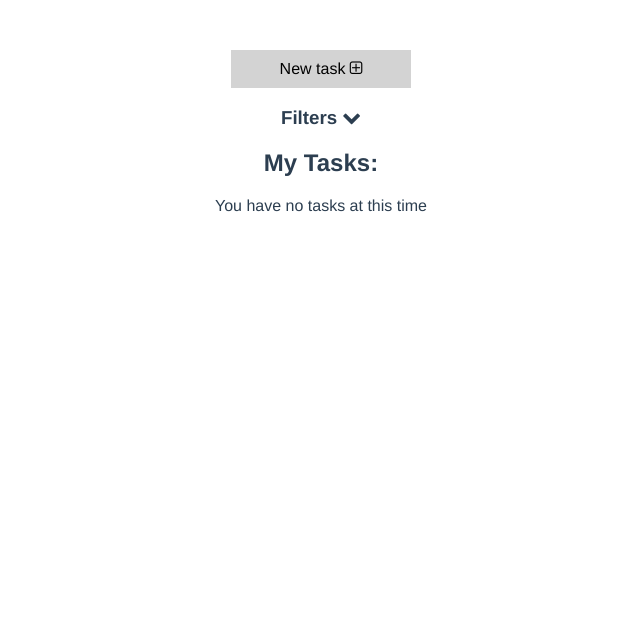
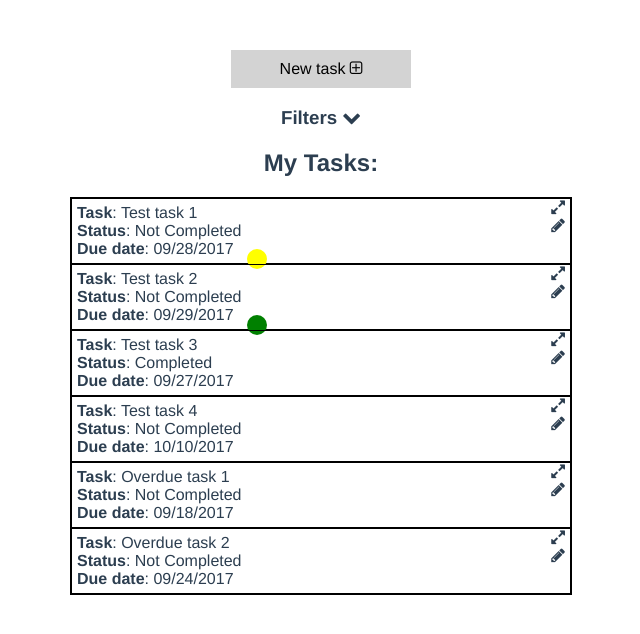
Before and after one commit to axprin/tasks-todo, a Vue app: page / in a window 1280 px wide. Shown: the top 634 px of the page, without its empty margins (319-959 px from the left). Built offline with nearby package versions, Linux system fonts and the light colour scheme.

Commit message:
adds color indicator for due dates that are today or tomorrow

```diff
--- a/src/components/Task.vue
+++ b/src/components/Task.vue
@@ -13,6 +13,7 @@
       </div>
       <div>
         <span class="heading">Due date</span>: {{ this.formatDate(this.task.dueDate) }}
+        <div class="due-indicator" v-bind:class="this.indicatorState"></div>
       </div>
     </div>
     <div class="details">
@@ -62,11 +63,27 @@ export default {
     return {
       editMode: false,
       isActive: false,
+      indicatorState: '',
     };
+  },
+  mounted() {
+    this.setIndicator();
   },
   methods: {
     formatDate(date) {
       return moment(date).format('MM/DD/YYYY');
+    },
+    setIndicator() {
+      if (moment(this.task.dueDate).isSame(moment(), 'date')) {
+        // set indicator to Green if due date is tomorrow
+        this.indicatorState = 'today';
+      } else if (moment(this.task.dueDate).isSame(moment().add(1, 'day'), 'date')) {
+        // set indicator to Yellow if due date is today
+        this.indicatorState = 'tomorrow';
+      } else {
+        // otherwise, remove indicator
+        this.indicatorState = '';
+      }
     },
     showDetails() {
       this.isActive = true;
@@ -83,6 +100,7 @@ export default {
     },
     saveTask() {
       this.editMode = false;
+      this.setIndicator();
     },
   },
   components: {
@@ -130,6 +148,20 @@ export default {
     font-weight: bold;
     float: left;
   }
+  .due-indicator {
+    height: 20px;
+    width: 20px;
+    position: absolute;
+    border-radius: 10px;
+    top: 50px;
+    left: 175px;
+    &.today {
+      background-color: yellow;
+    }
+    &.tomorrow {
+      background-color: green;
+    }
+  }
   .task-name {
     float: left;
     display: block;
@@ -147,6 +179,7 @@ export default {
     float: right;
     top: 0px;
     right: 5px;
+    cursor: pointer;
   }
 }
 </style>
--- a/src/store.js
+++ b/src/store.js
@@ -10,12 +10,12 @@ const store = new Vuex.Store({
   state: {
     tasks: [
       // // un-comment these lines for some test data:
-      // { id: 1, name: 'Test task 1', details: 'This task is due today', completed: false, dueDate: moment(new Date()).toDate() },
-      // { id: 2, name: 'Test task 2', details: 'This task is due tomorrow', completed: false, dueDate: moment(new Date()).add(1, 'days').toDate() },
-      // { id: 3, name: 'Test task 3', details: 'This task was due yesterday', completed: true, dueDate: moment(new Date()).add(-1, 'days').toDate() },
-      // { id: 4, name: 'Test task 4', details: 'This task is due a ways into the future', completed: false, dueDate: moment(new Date()).add(12, 'days').toDate() },
-      // { id: 5, name: 'Overdue task 1', details: 'This was already due', completed: false, dueDate: moment(new Date()).add(-10, 'days').toDate() },
-      // { id: 6, name: 'Overdue task 2', details: 'This was already due', completed: false, dueDate: moment(new Date()).add(-4, 'days').toDate() },
+      { id: 1, name: 'Test task 1', details: 'This task is due today', completed: false, dueDate: moment(new Date()).toDate() },
+      { id: 2, name: 'Test task 2', details: 'This task is due tomorrow', completed: false, dueDate: moment(new Date()).add(1, 'days').toDate() },
+      { id: 3, name: 'Test task 3', details: 'This task was due yesterday', completed: true, dueDate: moment(new Date()).add(-1, 'days').toDate() },
+      { id: 4, name: 'Test task 4', details: 'This task is due a ways into the future', completed: false, dueDate: moment(new Date()).add(12, 'days').toDate() },
+      { id: 5, name: 'Overdue task 1', details: 'This was already due', completed: false, dueDate: moment(new Date()).add(-10, 'days').toDate() },
+      { id: 6, name: 'Overdue task 2', details: 'This was already due', completed: false, dueDate: moment(new Date()).add(-4, 'days').toDate() },
     ],
   },
   mutations: {
```
